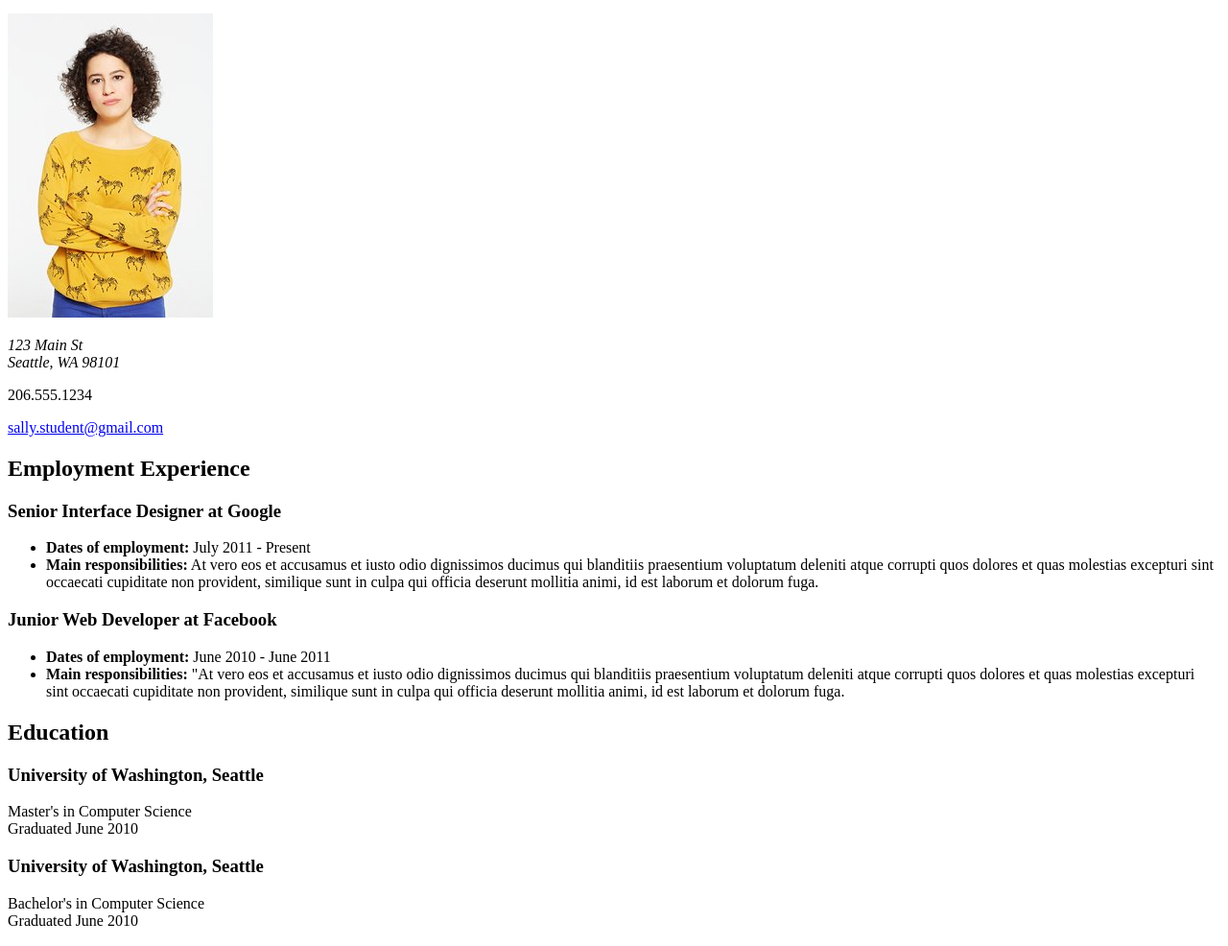
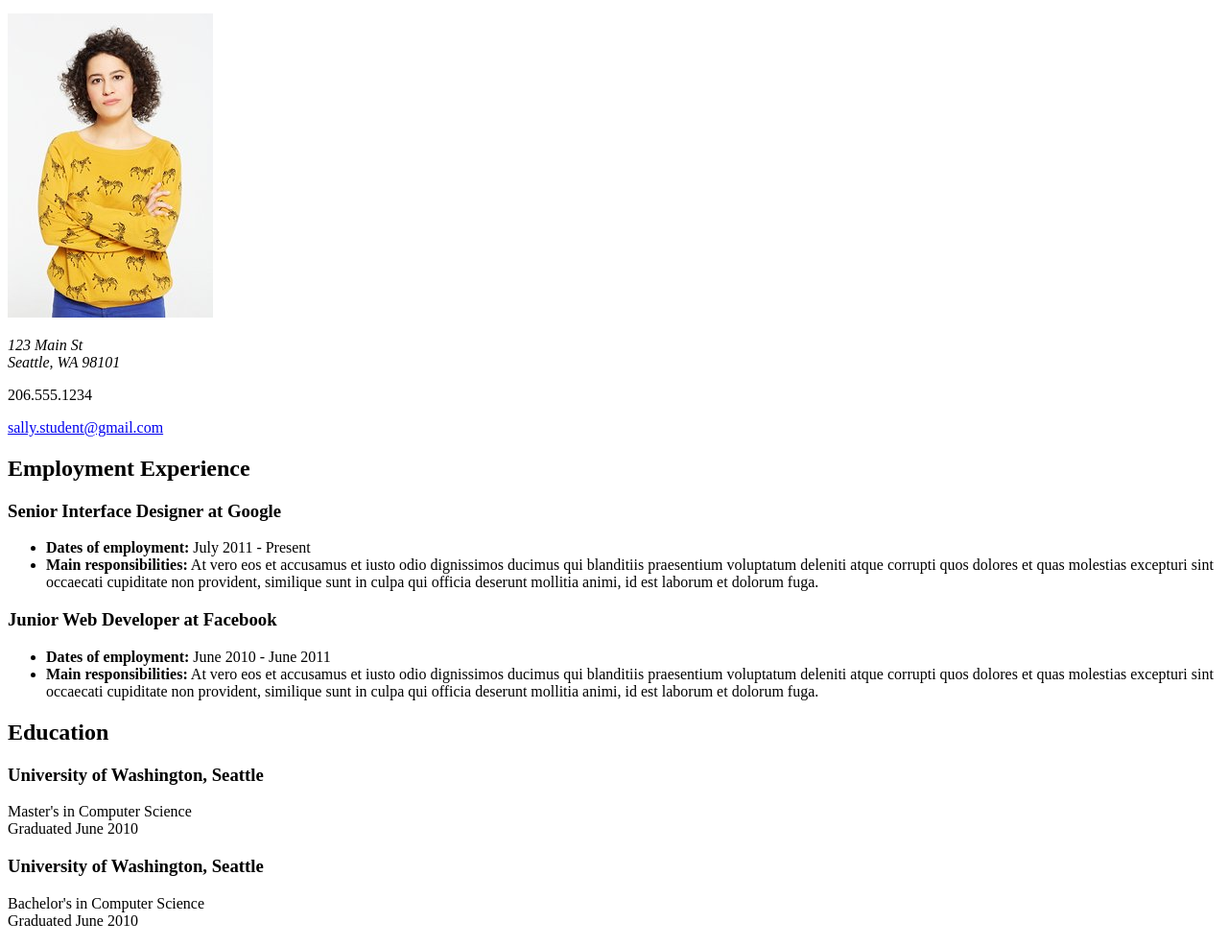
Before and after one commit to renamos/sally-student-resume, a plain HTML site: page index.html in a window 1280 px wide. Shown: the part 100-1086 px from the top of the page at 96% size. Drawn offline with Linux system fonts and the light colour scheme.

Commit message:
V1.2
Edited work history

```diff
--- a/index.html
+++ b/index.html
@@ -25,7 +25,7 @@
             <h3>Junior Web Developer at Facebook</h3>
             <ul>
                 <li><b>Dates of employment:</b> June 2010 - June 2011</li>
-                <li><b>Main responsibilities:</b> "At vero eos et accusamus et iusto odio dignissimos ducimus qui blanditiis praesentium voluptatum deleniti atque corrupti quos dolores et quas molestias excepturi sint occaecati cupiditate non provident, similique sunt in culpa qui officia deserunt mollitia animi, id est laborum et dolorum fuga.</li>
+                <li><b>Main responsibilities:</b> At vero eos et accusamus et iusto odio dignissimos ducimus qui blanditiis praesentium voluptatum deleniti atque corrupti quos dolores et quas molestias excepturi sint occaecati cupiditate non provident, similique sunt in culpa qui officia deserunt mollitia animi, id est laborum et dolorum fuga.</li>
 
             </ul>
         </section>
```
